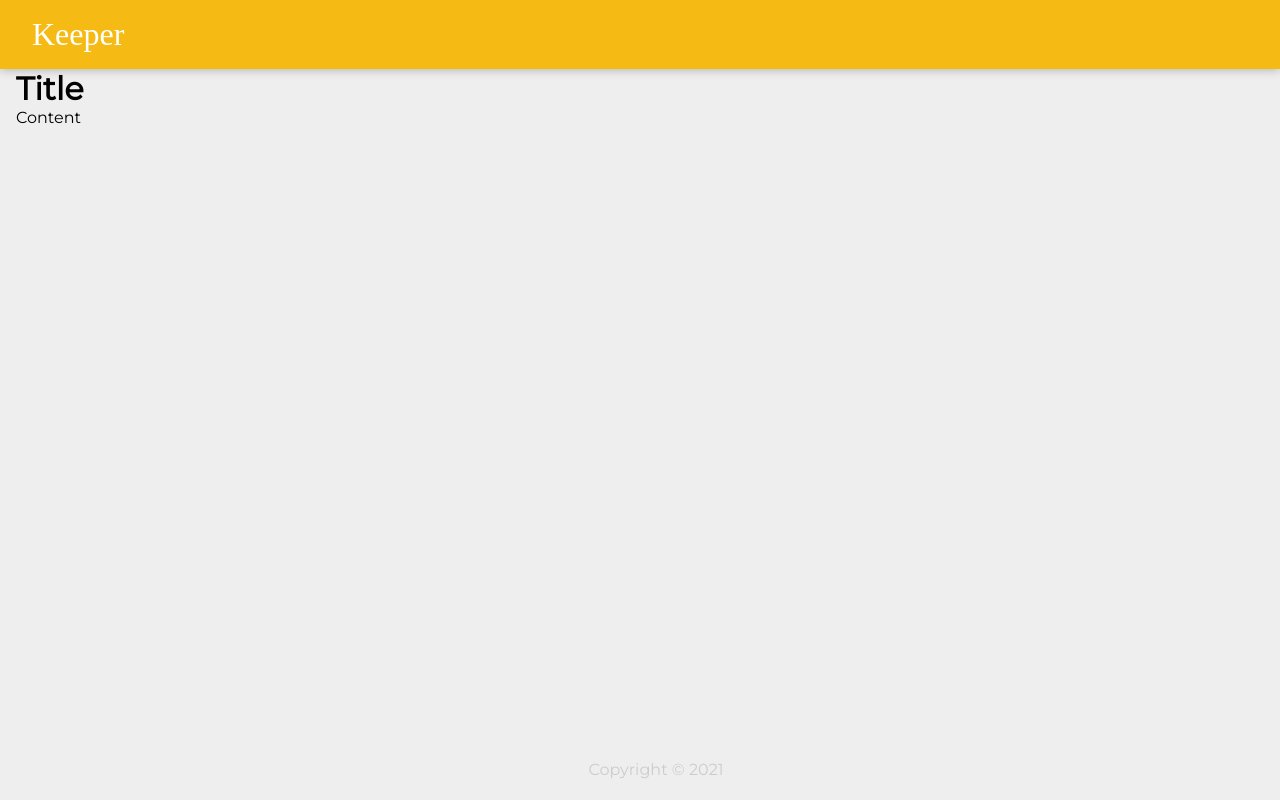
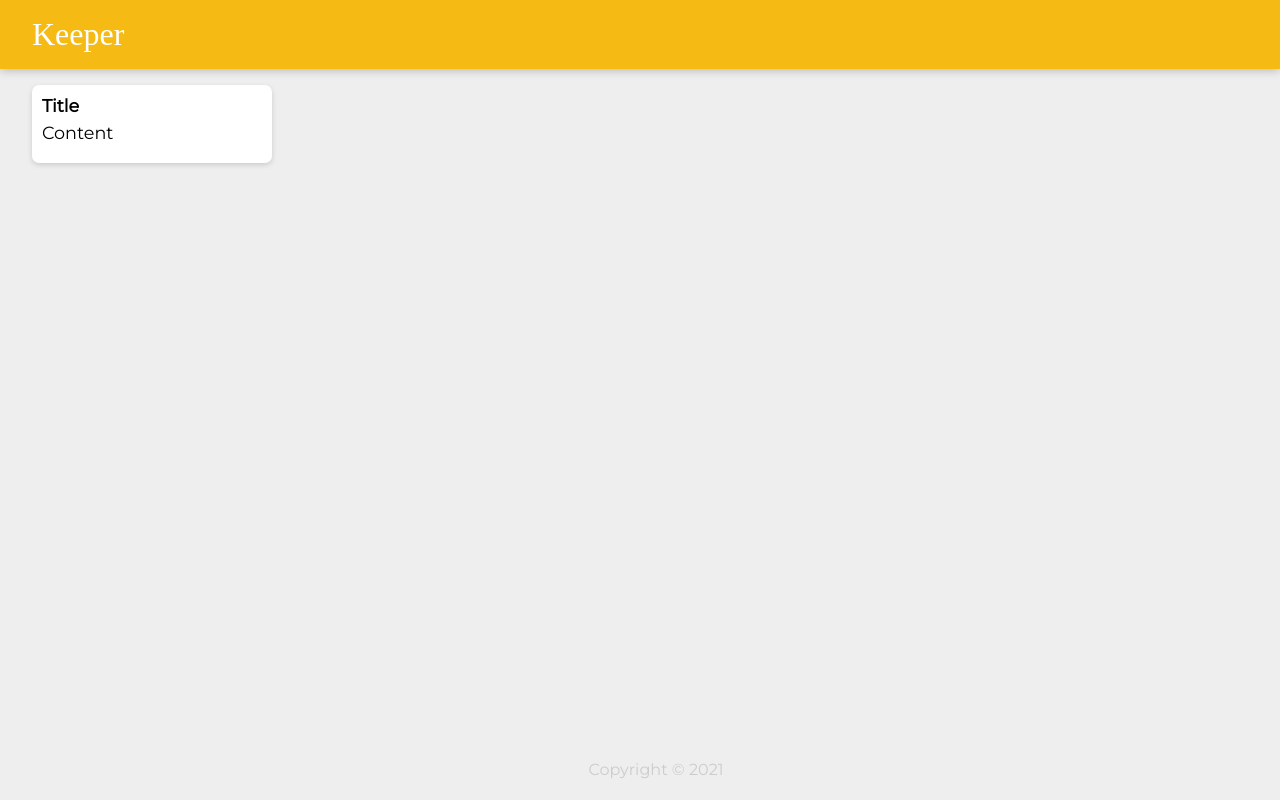
Before and after one commit to martinezjf2/keeper_app_practice, a React (Create React App) app: page / in a window 1280 px wide. Built offline with nearby package versions, Linux system fonts and the light colour scheme; a web font is replaced by a local one.

Commit message:
added className from the custom CSS File

```diff
--- a/src/Note.jsx
+++ b/src/Note.jsx
@@ -2,7 +2,7 @@ import React from "react";
 
 function Note() {
   return (
-    <div>
+    <div className="note">
       <h1>Title</h1>
       <p>Content</p>
     </div>
```
